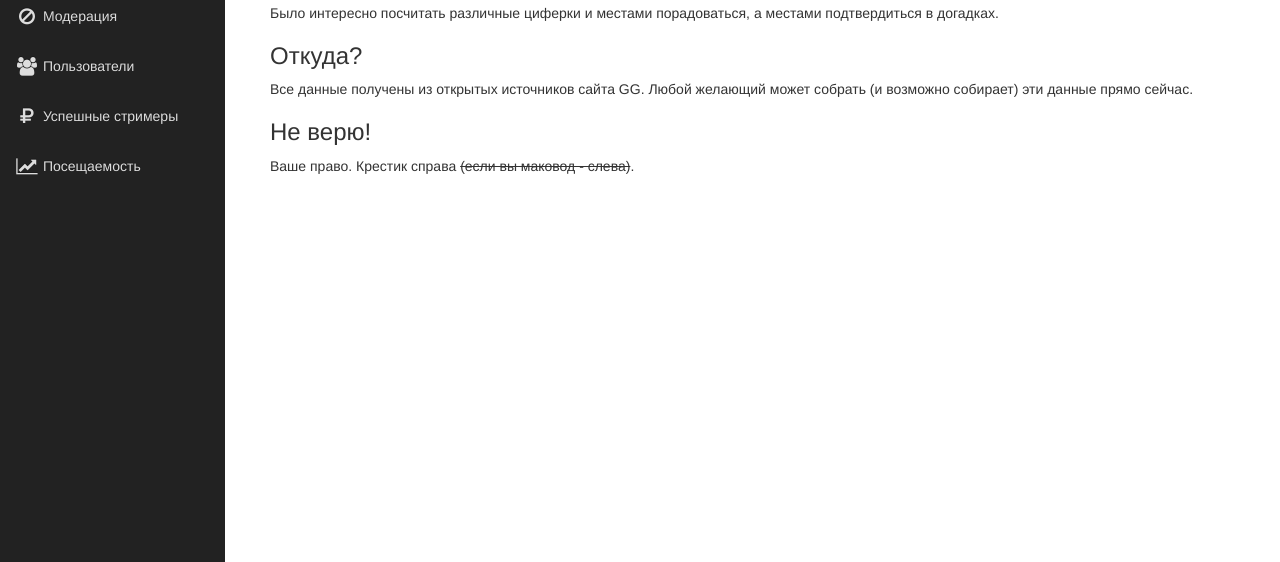
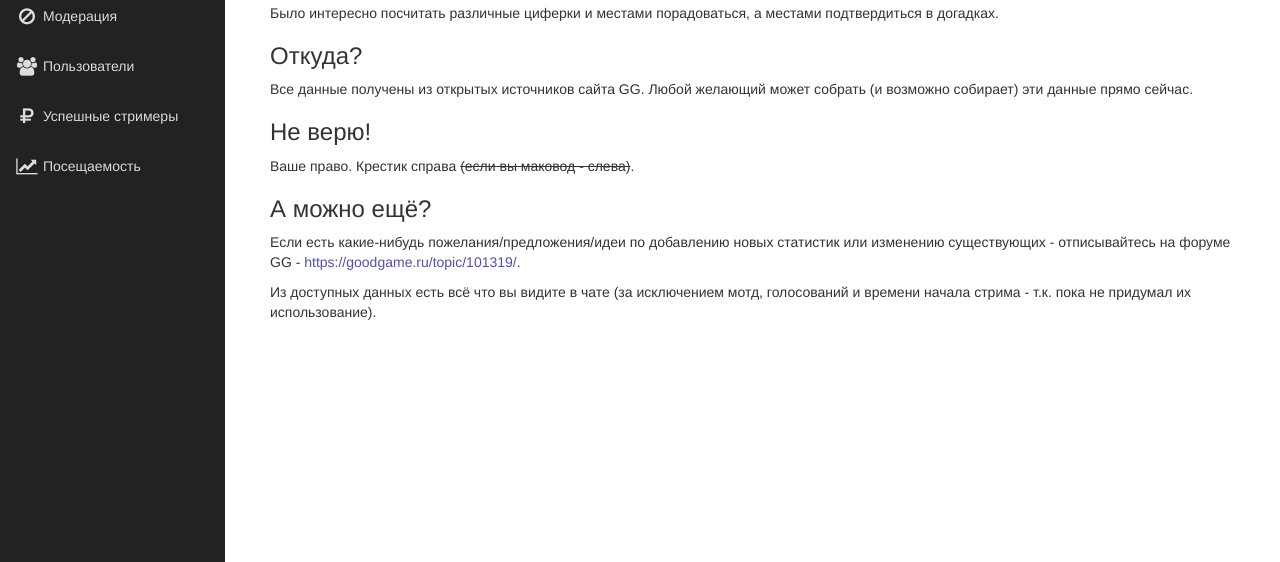
Before and after one commit to strayge/ggstats, a Django app: page /gg/ in a window 1280 px wide. Shown: the part 160-722 px from the top of the page. Run offline with Django 3.2, Linux system fonts and the light colour scheme; some libraries are stand-ins or nearby versions.

Commit message:
index minor add

```diff
--- a/ggchat/templates/ggchat/index.html
+++ b/ggchat/templates/ggchat/index.html
@@ -16,6 +16,11 @@
     <h3>Не верю!</h3>
     <p>Ваше право. Крестик справа <s>(если вы маковод - слева)</s>.</p>
 
+    <h3>А можно ещё?</h3>
+    <p>Если есть какие-нибудь пожелания/предложения/идеи по добавлению новых статистик или изменению существующих - отписывайтесь на форуме GG - <a href="https://goodgame.ru/topic/101319/">https://goodgame.ru/topic/101319/</a>.</p>
+    <p>Из доступных данных есть всё что вы видите в чате (за исключением мотд, голосований и времени начала стрима - т.к. пока не придумал их использование).</p>
+
+
 {#    <br /><br /><br />#}
 {#    {% if latest_payments %}#}
 {#        <ul>#}
```
